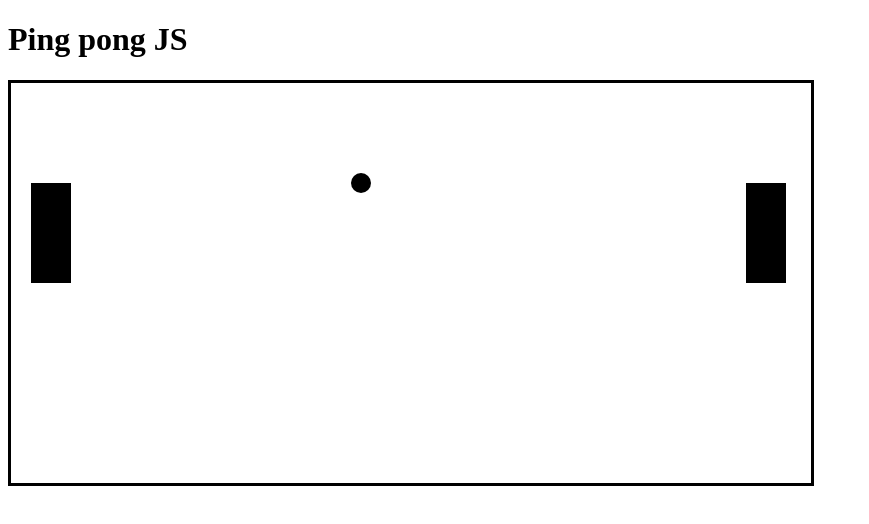
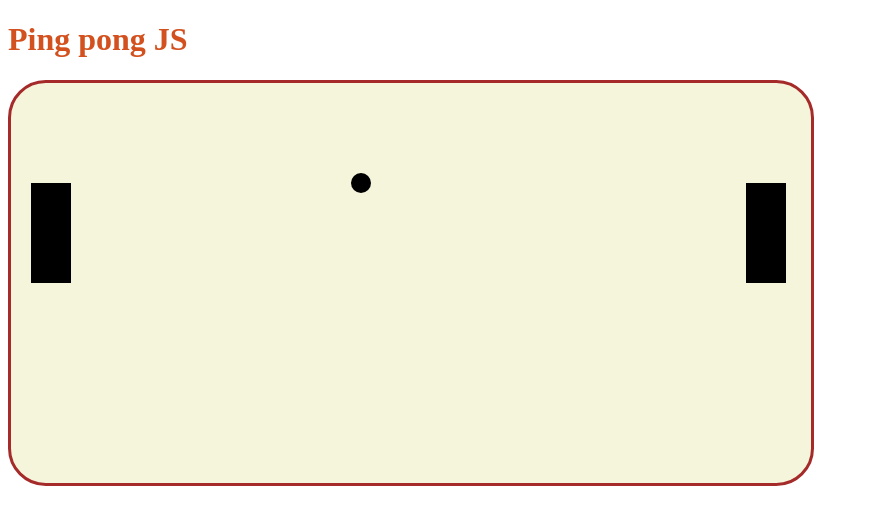
Before and after one commit to DehyroM/ActividadJS, a plain HTML site: page index.html in a window 1280 px wide. Shown: the whole page, without its empty margins (0-869 px from the left). Drawn offline with Linux system fonts and the light colour scheme.

Commit message:
Finalmente, se agregó un archivo index.css para dar formato a los objetos de la página web

```diff
--- /dev/null
+++ b/index.css
@@ -0,0 +1,10 @@
+canvas{
+    border:solid;
+    border-color: brown;
+    border-radius: 1cm;
+    background-color: beige;
+}
+h1{
+    color: rgb(210, 81, 30);
+    text-align: match-parent;
+}
--- a/index.html
+++ b/index.html
@@ -3,9 +3,7 @@
 <head>
     <meta charset="UTF-8">
     <title></title>
-    <style>
-		canvas{ border:solid; }
-	</style>
+    <link href="index.css" rel="stylesheet" type="text/css">
 </head>
 <body>
     <h1>Ping pong JS</h1>
```
